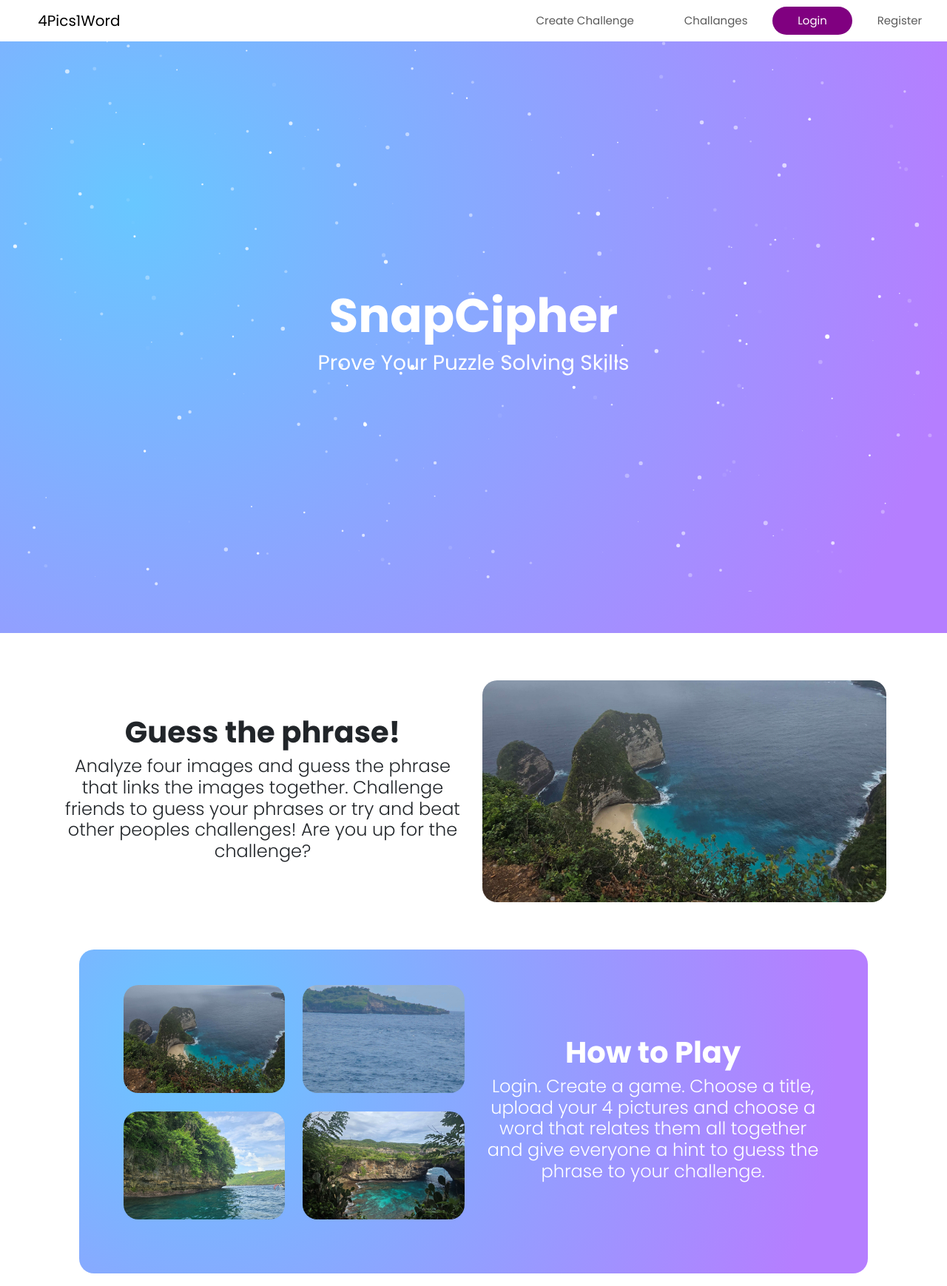
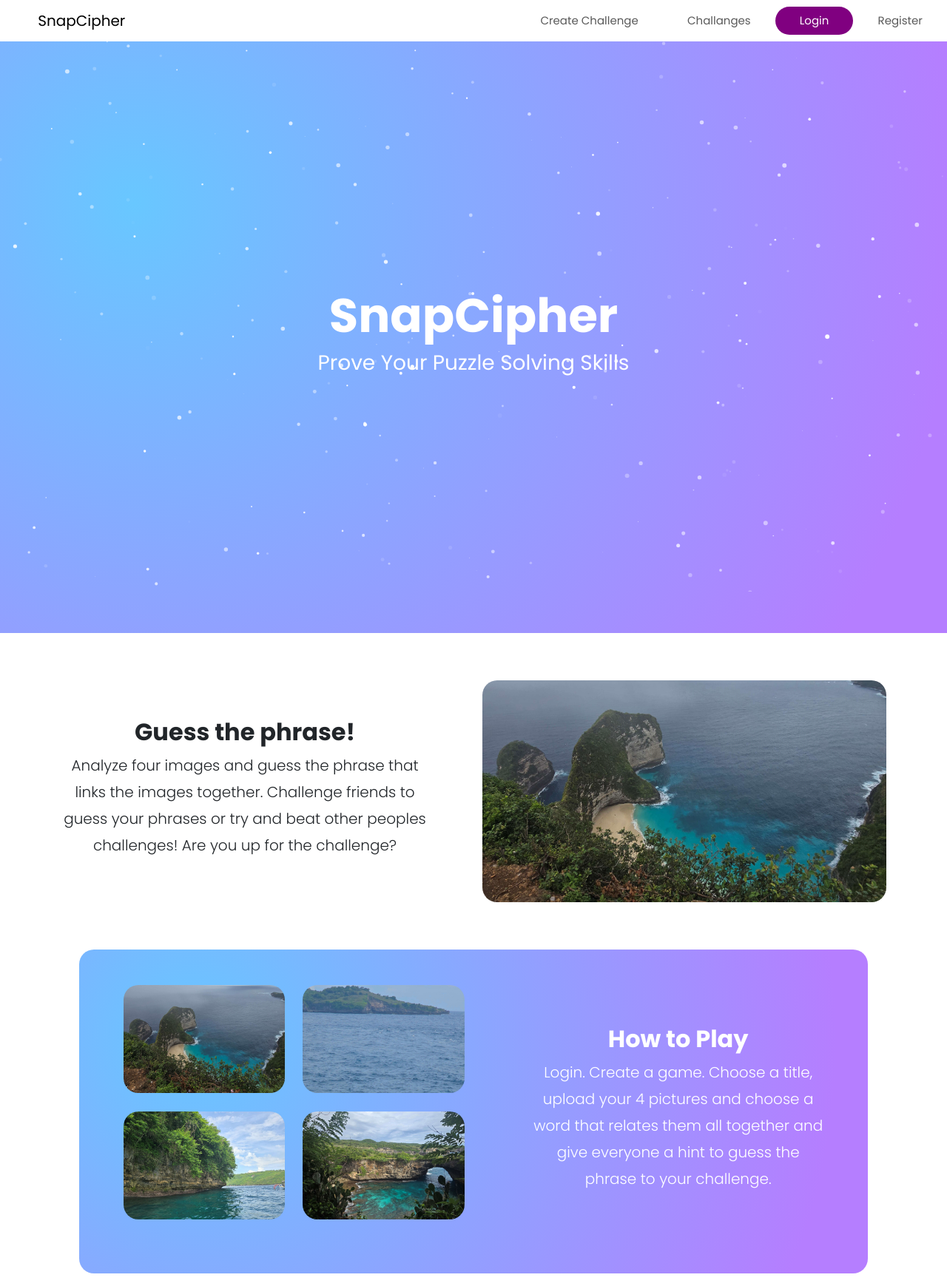
Before and after one commit to Anay-Joshi26/agile-wd-proj, a Flask app: page / in a window 1280 px wide. Shown: the top 1739 px of the page at 74% size. Run offline with Flask 3, Linux system fonts and the light colour scheme.

Commit message:
Adjusted HTML and CSS to account for requested changes in pull request such as correct naming of page and adding video elements

```diff
--- a/4pics1word/static/css/homepage.css
+++ b/4pics1word/static/css/homepage.css
@@ -11,6 +11,12 @@
     z-index: 1;
 }
 
+/* Increase line height for the description texts */
+.lead {
+    line-height: 1.8;
+}
+
+/* Set up for particles.js */
 #particles-js {
     position: absolute;
     top: 0;
@@ -34,6 +40,7 @@ img {
     object-position: center;
 }
 
+/* How to play section styling */
 .how-to-play {
     background-image: radial-gradient(circle farthest-corner at 14.2% 27.5%, rgba(104,199,255,1) 0%, rgba(181,126,255,1) 90%);
     border-radius: 20px;
@@ -55,3 +62,30 @@ img {
     object-fit: cover;
     object-position: center;
 }
+
+/* Challenge board explore section styling */
+.challenge-board-video video {
+    border-radius: 20px;
+}
+
+/* Adds padding to the text descriptions to add space between text and images on larger displays */
+@media (min-width: 768px) {
+    .how-to-play-text {
+        padding-left: 80px !important;
+    }
+
+    .guess-phrase-text {
+        padding-right: 60px !important;
+    }
+
+    .explore-challenges-text {
+        padding-right: 80px !important;
+    }
+}
+
+/* On smaller displays add margin between tops of containers to space them out more */
+@media (max-width: 768px) {
+    .container {
+      margin-top: 20px;
+    }
+  }
--- a/4pics1word/templates/html_components/navbar.html
+++ b/4pics1word/templates/html_components/navbar.html
@@ -1,5 +1,5 @@
 <nav class="navbar sticky-top navbar-expand-lg navbar-light">
-    <a class="navbar-brand" href="{{url_for('index')}}">4Pics1Word</a>
+    <a class="navbar-brand" href="{{url_for('index')}}">SnapCipher</a>
 
     {% if not is_index %}
     <div class="search-box">
--- a/4pics1word/templates/index.html
+++ b/4pics1word/templates/index.html
@@ -34,7 +34,7 @@
         }
     </style>
 
-    <title>Document</title>
+    <title>SnapCiphers | Create and Solve Picture Puzzles</title>
 </head>
 
 <body>
@@ -55,9 +55,9 @@
     <div class="position-relative overflow-hidden p-3 p-md-5 m-md-3 mb-5 text-center">
         <div class="container guess-phrase-section">
             <div class="row justify-content-center align-items-center">
-                <div class="col-md-6" data-aos="fade-up">
-                    <h1 class="display-3 fw-bold fs-1">Guess the phrase!</h1>
-                    <h2 class="lead fs-4">Analyze four images and guess the phrase that links the images
+                <div class="col-md-6 guess-phrase-text" data-aos="fade-up">
+                    <h1 class="display-3 fw-bold fs-2">Guess the phrase!</h1>
+                    <h2 class="lead fs-5">Analyze four images and guess the phrase that links the images
                         together. Challenge friends to guess your phrases or try and beat other peoples challenges! Are
                         you up for the challenge?</h2>
                 </div>
@@ -96,27 +96,26 @@
                         </div>
                     </div>
                 </div>
-                <div class="col-md-6" data-aos="fade-right" data-aos-delay="300">
-                    <h1 class="display-3 fw-bold fs-1">How to Play</h1>
-                    <h2 class="lead fs-4">Login. Create a game. Choose a title, upload your 4 pictures and choose a word
-                        that
-                        relates them all together and give everyone a hint to guess the phrase to your challenge.</h2>
+                <div class="col-md-6 how-to-play-text" data-aos="fade-right" data-aos-delay="300">
+                    <h1 class="display-3 fw-bold fs-2">How to Play</h1>
+                    <h2 class="lead fs-5">Login. Create a game. Choose a title, upload your 4 pictures and choose a word that relates them all together and give everyone a hint to guess the phrase to your challenge.</h2>
                 </div>
             </div>
         </div>
     </div>
 
-    <div class="position-relative overflow-hidden p-3 p-md-5 m-md-3 mb-5 text-center">
+    <div class="position-relative explore-challenges-section overflow-hidden p-3 p-md-5 m-md-3 mb-5 text-center">
         <div class="container">
             <div class="row justify-content-center align-items-center">
-                <div class="col-md-6" data-aos="fade-up" data-aos-offset="300" data-aos-duration="1500">
-                    <h1 class="display-3 fw-bold fs-1">Explore Challenges!</h1>
-                    <h2 class="lead fs-4">Visit the challenges page in the navigation bar to find
-                        trending posts as well as all the challenges users have posted!</h2>
+                <div class="col-md-6 explore-challenges-text" data-aos="fade-up" data-aos-offset="100" data-aos-duration="1500">
+                    <h1 class="display-3 fw-bold fs-2">Explore Challenges!</h1>
+                    <h2 class="lead fs-5">Visit the challenges page in the navigation bar to find trending posts as well as all the challenges users have posted!</h2>
                 </div>
-                <div class="col-md-6">
-                    <img src="{{url_for('static', filename = 'assets/challenges-current.gif')}}"
-                        alt="Challenge page gif" class="img-fluid" style="min-height: 100%;">
+                <div class="col-md-6 challenge-board-video" data-aos="fade-up" data-aos-offset="100" data-aos-duration="1500">
+                    <video width = 100% height =100% autoplay muted loop>
+                        <source src="{{url_for('static', filename = 'assets/challenge-board-tut.mp4')}}" type="video/mp4">
+                        Your browser does not support video.
+                    </video>
                 </div>
             </div>
         </div>
```
Also changed, not shown: 1 other file.
